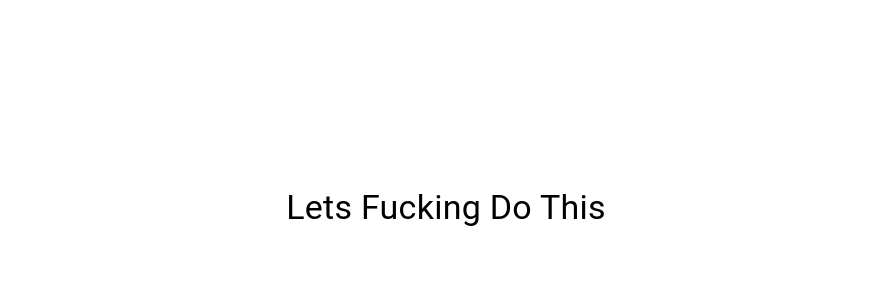
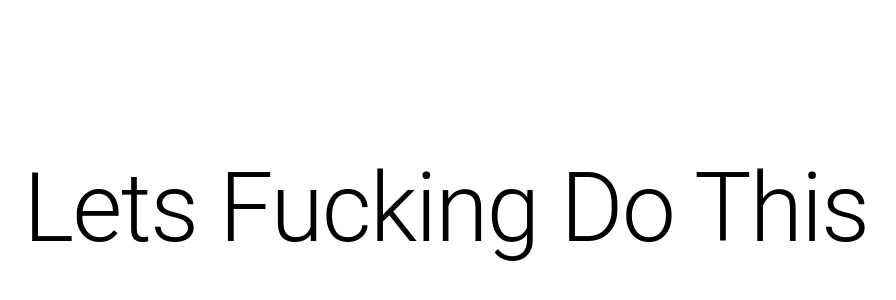
Before and after one commit to thompsontnmt/banana-grabber, a Next.js app: page / in a window 1280 px wide. Shown: the part 200-500 px from the top of the page, without its empty margins (194-1090 px from the left). Built offline with nearby package versions, Linux system fonts and the light colour scheme.

Commit message:
changed typography

```diff
--- a/src/app/page.tsx
+++ b/src/app/page.tsx
@@ -11,7 +11,7 @@ const ToDoList = () => {
         height: '100vh', // This sets the height to 100% of the viewport height
       }}
     >
-      <Typography variant="h4">Lets Fucking Do This</Typography>
+      <Typography variant="h1">Lets Fucking Do This</Typography>
     </Box>
   );
 }
```
